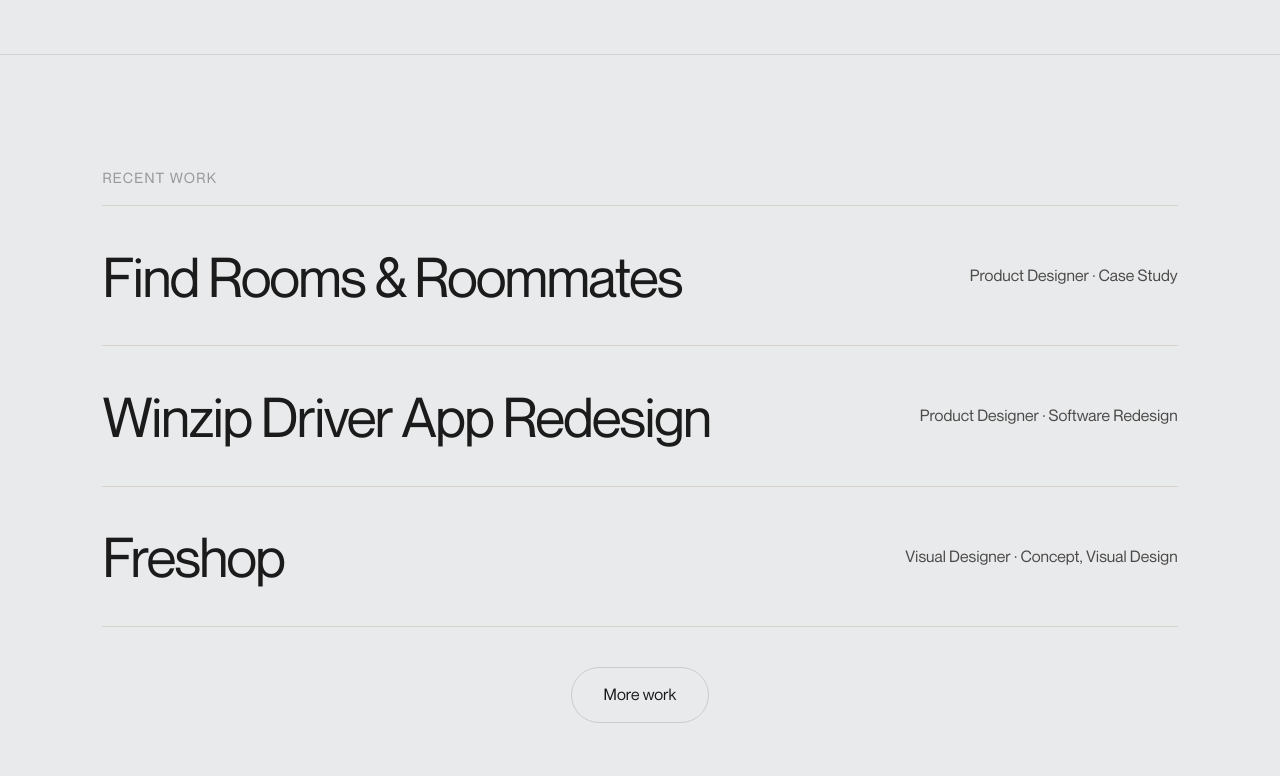
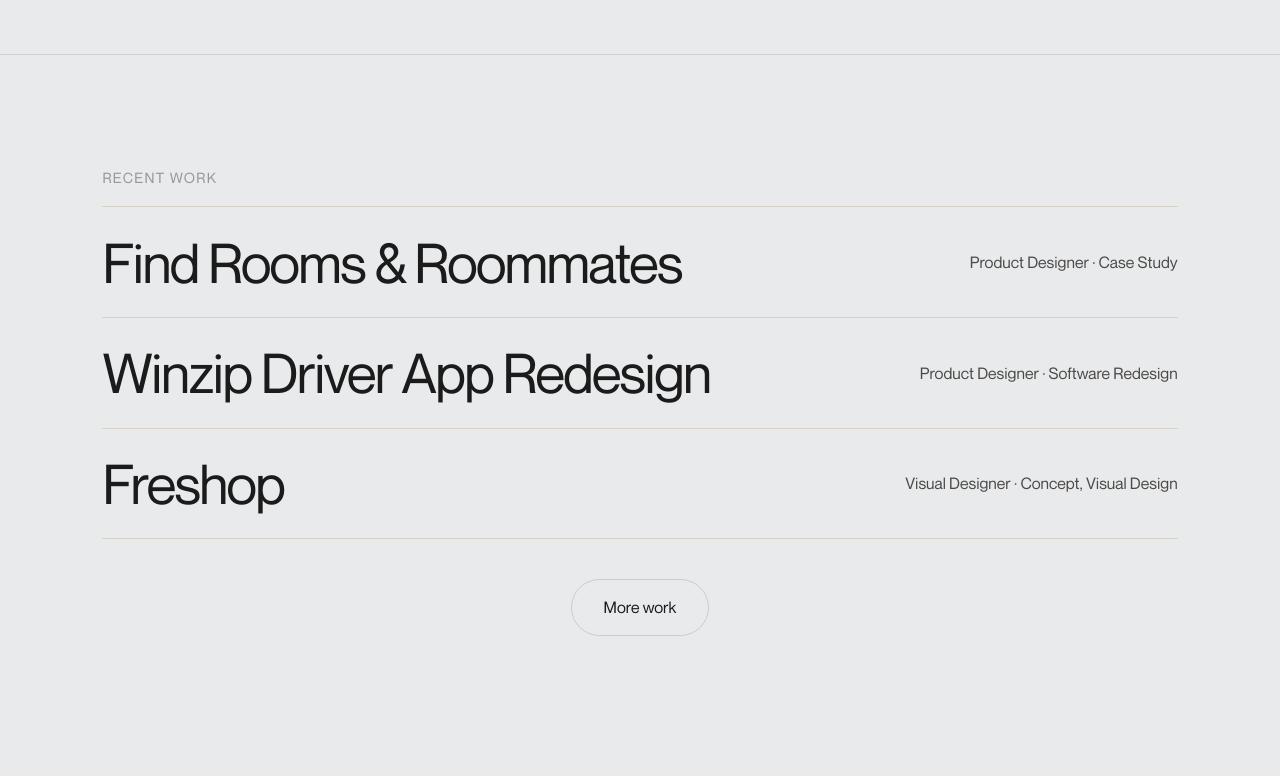
Before and after one commit to abinalyas/abinalias-portfolio, a Next.js app: page / in a window 1280 px wide. Shown: the part 1385-2161 px from the top of the page. Built offline with nearby package versions, Linux system fonts and the light colour scheme.

Commit message:
Apply reference global typography scale and rhythm

```diff
--- a/app/globals.css
+++ b/app/globals.css
@@ -126,6 +126,45 @@
 h6 {
   font-family: "Dennis Sans", sans-serif;
   font-weight: 450;
+}
+
+h1 {
+  font-size: calc(clamp(3.25em, 7vw, 8em) * 0.875);
+  line-height: 1.065;
+  margin-bottom: 1em;
+}
+
+h2 {
+  font-size: calc(clamp(3.25em, 5vw, 4.5em) * 0.75);
+  line-height: 1.065;
+  margin-bottom: 0.66em;
+}
+
+h3 {
+  font-size: clamp(2.66em, 4.65vw, 5.32em);
+  line-height: 1.065;
+  margin-bottom: 1em;
+}
+
+h4 {
+  font-size: clamp(1.55em, 2.3vw, 2.5em);
+  line-height: 1.45;
+  margin-bottom: 1em;
+}
+
+h5 {
+  font-size: 0.6em;
+  line-height: 1.065;
+  margin-bottom: 1em;
+  text-transform: uppercase;
+  letter-spacing: 0.05em;
+  opacity: 0.5;
+}
+
+p {
+  font-size: 1em;
+  line-height: 1.66;
+  margin-bottom: 1em;
 }
 
 .site-shell {
```
